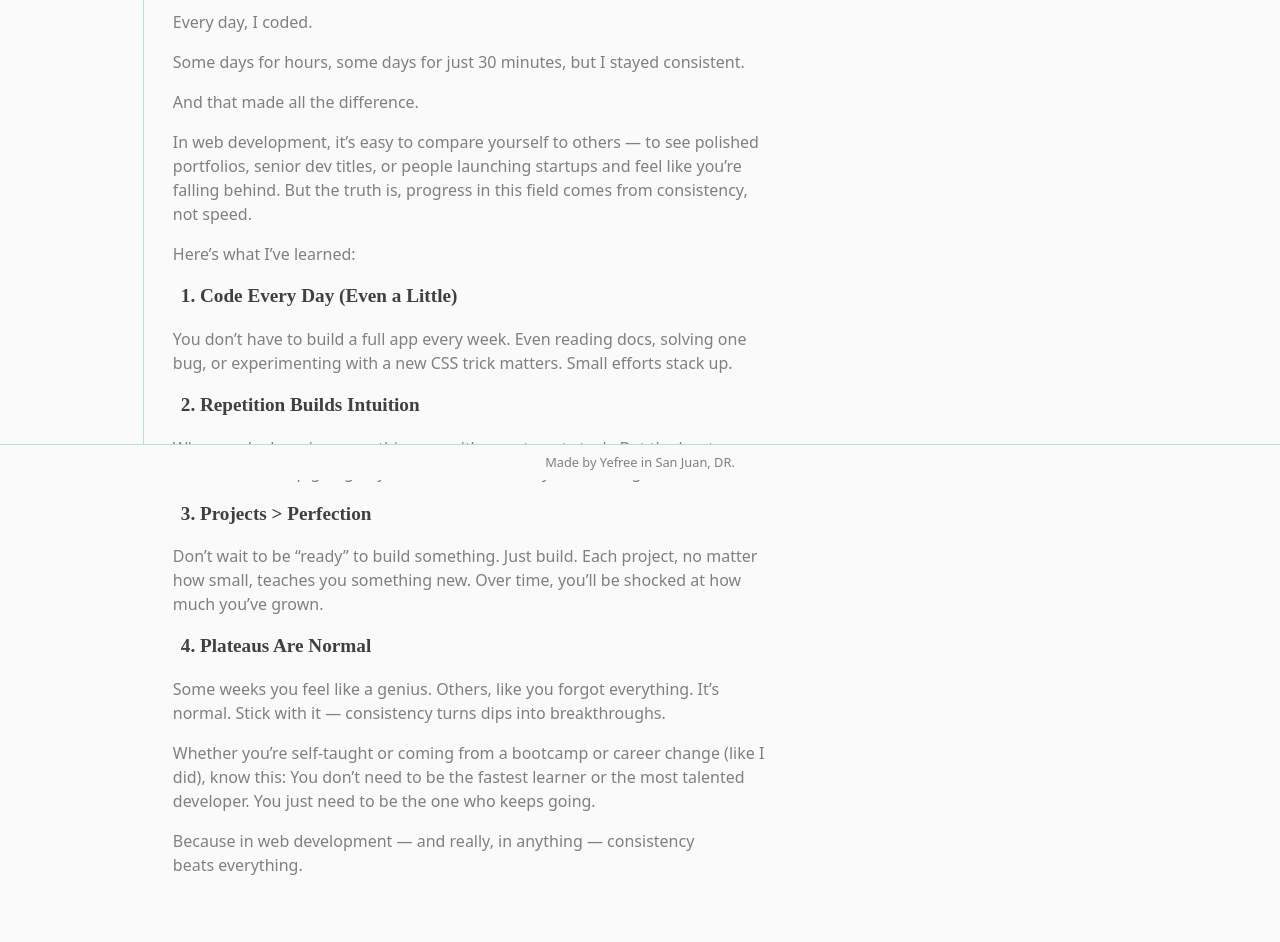
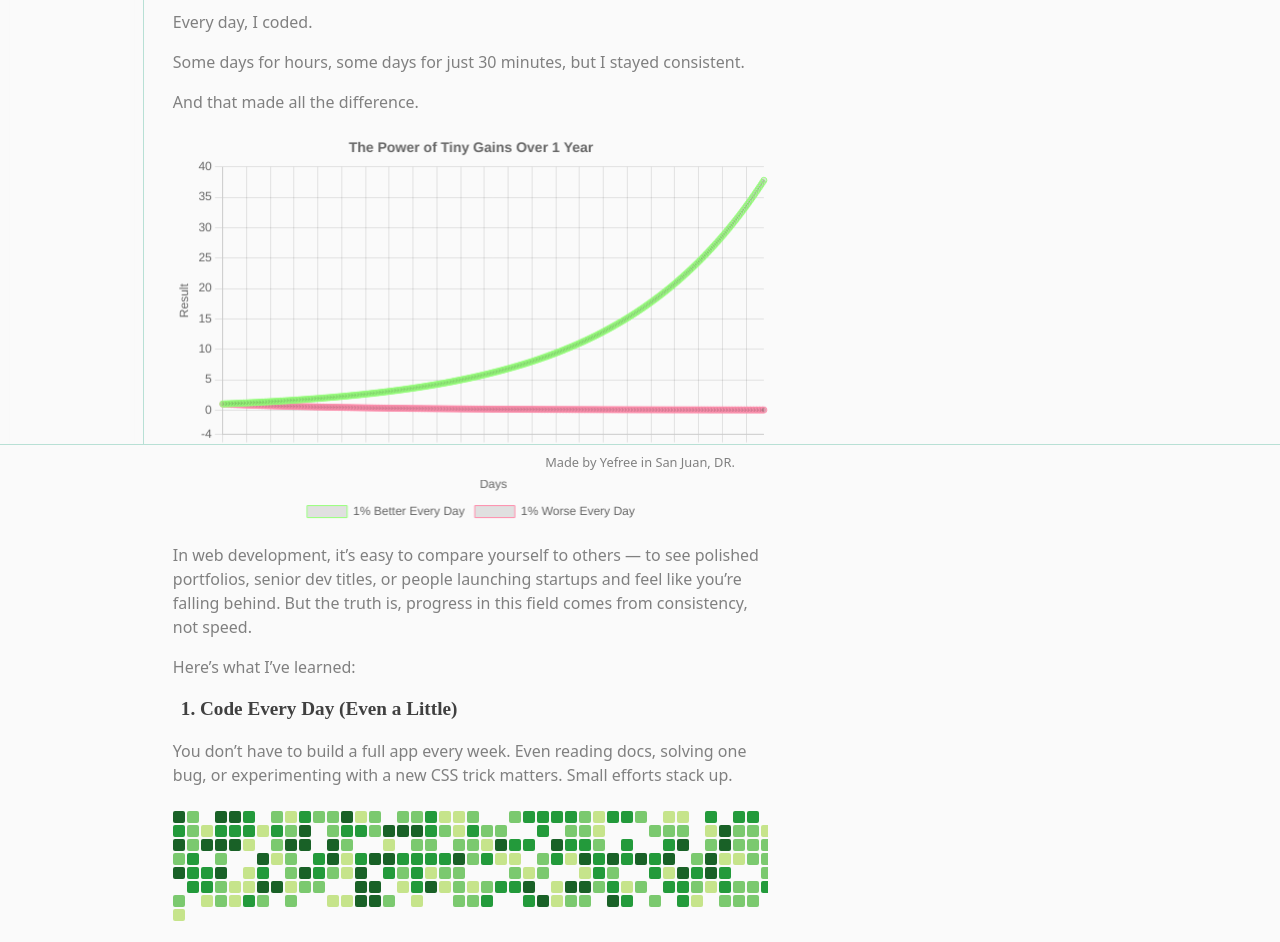
Before and after one commit to Yefree-dev/portfolio-lite, a plain HTML site: page src/pages/posts/post-2.html in a window 1280 px wide. Shown: the part 320-1262 px from the top of the page. Drawn offline with nearby package versions, Linux system fonts and the light colour scheme; a web font is replaced by a local one.

Commit message:
update posts

```diff
--- a/src/pages/posts/post-2.html
+++ b/src/pages/posts/post-2.html
@@ -57,9 +57,28 @@
     />
     <!-- stylesheet -->
     <link rel="stylesheet" href="../../styles/index.css" />
+    <link rel="stylesheet" href="../../styles/projects.css" />
+    <script src="https://cdn.jsdelivr.net/npm/chart.js"></script>
+    <script src="../../scripts/projects.js" defer></script>
+    <script src="../../scripts/index.js" defer></script>
   </head>
   <body>
     <header class="header">
+      <button id="menu-toggle">
+        <svg
+          xmlns="http://www.w3.org/2000/svg"
+          fill="none"
+          viewBox="0 0 24 24"
+          stroke-width="1.5"
+          stroke="currentColor"
+        >
+          <path
+            stroke-linecap="round"
+            stroke-linejoin="round"
+            d="M3.75 6.75h16.5M3.75 12h16.5m-16.5 5.25h16.5"
+          />
+        </svg>
+      </button>
       <div class="header__title">
         <h1>Yefree's portfolio Lite</h1>
       </div>
@@ -101,6 +120,7 @@
             consistent.
           </p>
           <p>And that made all the difference.</p>
+          <canvas id="tinyGainsChart" width="600" height="400"></canvas>
           <p>
             In web development, it’s easy to compare yourself to others — to see
             polished portfolios, senior dev titles, or people launching startups
@@ -117,6 +137,7 @@
                 matters. Small efforts stack up.
               </p>
             </li>
+            <div id="project-2" class="contributions-board"></div>
             <li>
               <h3>2. Repetition Builds Intuition</h3>
               <p>
@@ -158,6 +179,78 @@
     <footer class="footer">
       <p>Made by <a href="">Yefree</a> in San Juan, DR.</p>
     </footer>
-    <!-- <script src="../scripts/index.js" defer></script> -->
+    <script>
+      const days = Array.from({ length: 365 }, (_, i) => i + 1);
+
+      const onePercentBetter = days.map((day) => Math.pow(1.01, day));
+      const onePercentWorse = days.map((day) => Math.pow(0.99, day));
+
+      const ctx = document.getElementById("tinyGainsChart").getContext("2d");
+
+      new Chart(ctx, {
+        type: "line",
+        data: {
+          labels: days,
+          datasets: [
+            {
+              label: "1% Better Every Day",
+              data: onePercentBetter,
+              borderColor: "#95FF79",
+              borderWidth: 1,
+              fill: false,
+              tension: 0.1, // smooth curve
+            },
+            {
+              label: "1% Worse Every Day",
+              data: onePercentWorse,
+              borderColor: "#FE8CAB",
+              borderWidth: 1,
+              fill: false,
+              tension: 0.1,
+            },
+          ],
+        },
+        options: {
+          responsive: true,
+          scales: {
+            x: {
+              title: {
+                display: true,
+                text: "Days",
+              },
+            },
+            y: {
+              title: {
+                display: true,
+                text: "Result",
+              },
+              min: -4,
+            },
+          },
+          plugins: {
+            title: {
+              display: true,
+              text: "The Power of Tiny Gains Over 1 Year",
+              font: {
+                size: 14,
+              },
+            },
+            tooltip: {
+              mode: "index",
+              intersect: false,
+            },
+            legend: {
+              position: "bottom",
+            },
+          },
+          responsive: true,
+          interaction: {
+            mode: "nearest",
+            axis: "x",
+            intersect: false,
+          },
+        },
+      });
+    </script>
   </body>
 </html>
--- a/src/scripts/projects.js
+++ b/src/scripts/projects.js
@@ -65,3 +65,27 @@ function changeTabs(currentTab) {
   console.log(currentTabSelected);
   // .setAttribute("aria-hidden", "true");
 }
+
+// Project #2
+
+const board = document.querySelector(".contributions-board");
+
+const activityLevels = [
+  "var(--clr-bgk)", // No commits
+  "#c6e48b", // 1-9 commits
+  "#7bc96f", // 10-19 commits
+  "#239a3b", // 20-29 commits
+  "#196127", // 30+ commits
+];
+
+// Generate 365 days
+for (let i = 0; i < 365; i++) {
+  const day = document.createElement("div");
+
+  // Random level of activity
+  const level = Math.floor(Math.random() * activityLevels.length);
+
+  day.style.backgroundColor = activityLevels[level];
+
+  board.appendChild(day);
+}
--- a/src/styles/index.css
+++ b/src/styles/index.css
@@ -10,6 +10,7 @@
   /* Color variables */
   --clr-bgk: hsl(0, 0%, 98%);
   --clr-bgk-50: hsla(0, 0%, 98%, 0.5);
+  --clr-bgk-projects: hsl(0, 0%, 90%);
   --clr-heading-text: hsl(0, 0%, 25%);
   --clr-base-text: hsl(0, 0%, 50%);
   --clr-bgk-base-btn: hsl(163, 40%, 95%);
@@ -37,6 +38,7 @@
 @media (prefers-color-scheme: dark) {
   :root {
     --clr-bgk: hsl(174, 71%, 5%);
+    --clr-bgk-projects: hsl(163, 40%, 10%);
     --clr-bgk-50: hsla(174, 71%, 5%, 0.5);
     --clr-heading-text: hsl(0, 0%, 100%);
     --clr-base-text: hsl(0, 0%, 80%);
@@ -58,6 +60,7 @@
 html {
   font-size: 100%;
   color-scheme: light dark;
+  scroll-behavior: smooth;
 }
 
 body {
@@ -113,6 +116,7 @@ button {
 }
 
 .header {
+  z-index: 9999;
   width: 100%;
   height: var(--_height);
   padding: var(--_header-padding);
@@ -328,7 +332,7 @@ button {
     gap: var(--m-2);
   }
   & li {
-    background-color: hsl(0, 0%, 94%);
+    background-color: var(--clr-borders);
     padding: calc(var(--p-2) / 2.5) var(--p-4);
   }
 }
--- a/src/styles/projects.css
+++ b/src/styles/projects.css
@@ -3,14 +3,14 @@
   padding: 1rem;
   display: grid;
   place-items: start center;
-  background-color: hsl(0, 0%, 94%);
+  background-color: var(--clr-bgk-projects);
   height: 100dvh;
 }
 
 #project-1.main {
   width: var(--card-width);
 
-  background: linear-gradient(black, black 100%);
+  background: hsl(0, 0%, 5%);
   padding: 1rem;
   border-radius: 1rem;
 
@@ -136,20 +136,18 @@
 
 .main__panels__content {
   a {
-    color: inherit;
-    text-decoration: none;
+    color: white;
     display: flex;
     justify-content: space-between;
+    align-items: center;
     font-size: 0.9rem;
-    font-weight: 600;
   }
 
   a:hover {
-    color: var(--clr-green);
+    color: var(--clr-bgk-hover-btn);
   }
 
   & > p {
-    display: flex;
     gap: 0.33rem;
 
     background-color: #21221e;
@@ -157,10 +155,6 @@
     padding: 0.5rem;
     border-radius: 0.5rem;
     font-size: 0.85rem;
-
-    & span:nth-child(2) {
-      margin-left: auto;
-    }
   }
 
   & img {
@@ -184,6 +178,10 @@
     align-items: center;
   }
 
+  & p {
+    margin: none;
+  }
+
   .dot {
     width: 10px;
     aspect-ratio: 1;
@@ -201,23 +199,23 @@
   .dot[aria-atomic="instagram"] {
     background-color: hsl(336, 100%, 50%);
   }
+}
 
-  p {
-    font-size: 0.9rem;
-    margin: 0;
-  }
+/* Project #2 */
 
-  & > p {
-    color: var(--clr-grey);
-  }
+#project-2.contributions-board {
+  display: grid;
+  grid-template-columns: repeat(52, 12px);
+  grid-template-rows: repeat(7, 12px);
+  gap: 2px;
+  margin-block: var(--m-6);
+  overflow: auto;
+}
 
-  button {
-    background-color: var(--clr-dark-grey);
-    border: 1px solid transparent;
-    color: var(--clr-grey);
-
-    padding: 0.1rem 0.25rem;
-    border-radius: 0.3rem;
-    margin-left: auto;
-  }
+.contributions-board div {
+  width: 12px;
+  height: 12px;
+  background-color: var(--clr-bgk); /* Light gray */
+  border-radius: 2px;
+  transition: background-color 0.3s;
 }
```
Also changed, not shown: src/pages/posts/post-1.html (+20 -1 lines), public/images/posts/post-1.jpg (added), public/images/posts/post-3.jpg (added).
